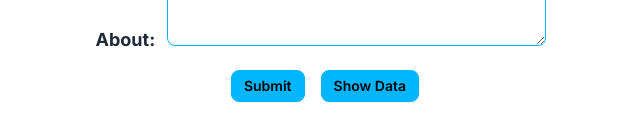
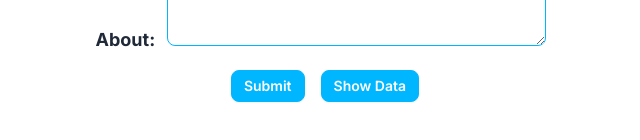
Before and after one commit to arpit5492/NextJs-CRUD-App, a Next.js app in the folder frontend-server/: page / in a window 1280 px wide. Shown: the part 548-688 px from the top of the page, without its empty margins (323-963 px from the left). Built offline with nearby package versions, Linux system fonts and the light colour scheme.

Commit message:
Minor styling updation

```diff
--- a/frontend-server/app/details/[id]/page.js
+++ b/frontend-server/app/details/[id]/page.js
@@ -16,7 +16,9 @@ export default async function Home({ params }) {
     <div>
       <p className="text-lg font-bold">{json.details}</p>
       <Link href={`/showData`}>
-        <button className="btn mt-4 btn-success btn-sm">Show Data</button>
+        <button className="btn text-white mt-4 btn-success btn-sm">
+          Show Data
+        </button>
       </Link>
     </div>
   );
--- a/frontend-server/app/page.tsx
+++ b/frontend-server/app/page.tsx
@@ -134,9 +134,13 @@ export default function Home() {
           ></textarea>
         </div>
         <div>
-          <button className="btn btn-info btn-sm mx-4">Submit</button>
+          <button className="btn text-white btn-info btn-sm mx-4">
+            Submit
+          </button>
           <Link href={`/showData`}>
-            <button className="btn btn-info btn-sm">Show Data</button>
+            <button className="btn text-white btn-info btn-sm">
+              Show Data
+            </button>
           </Link>
         </div>
       </form>
--- a/frontend-server/app/showData/page.tsx
+++ b/frontend-server/app/showData/page.tsx
@@ -50,14 +50,14 @@ async function Home() {
                   <div className="flex justify-center">
                     <div>
                       <Link href={`/details/${user.id}`}>
-                        <button className="btn btn-success btn-sm">
+                        <button className="btn text-white btn-success btn-sm">
                           Details
                         </button>
                       </Link>
                     </div>
                     <div>
                       <Link href={`/editData/${user.id}`}>
-                        <button className="btn btn-success ml-2 btn-sm">
+                        <button className="btn btn-success text-white ml-2 btn-sm">
                           Update
                         </button>
                       </Link>
@@ -75,7 +75,7 @@ async function Home() {
         </div>
       </div>
       <Link href={`/`}>
-        <button className="btn btn-sm btn-info my-3">Home</button>
+        <button className="btn text-white btn-sm btn-info my-3">Home</button>
       </Link>
     </div>
   );
--- a/frontend-server/components/delComp/index.js
+++ b/frontend-server/components/delComp/index.js
@@ -20,7 +20,7 @@ function DelComp({ userId }) {
     <>
       <button
         onClick={() => handleClick(userId)}
-        className="btn btn-success btn-sm mx-2"
+        className="btn text-white btn-success btn-sm mx-2"
       >
         Delete
       </button>
```
